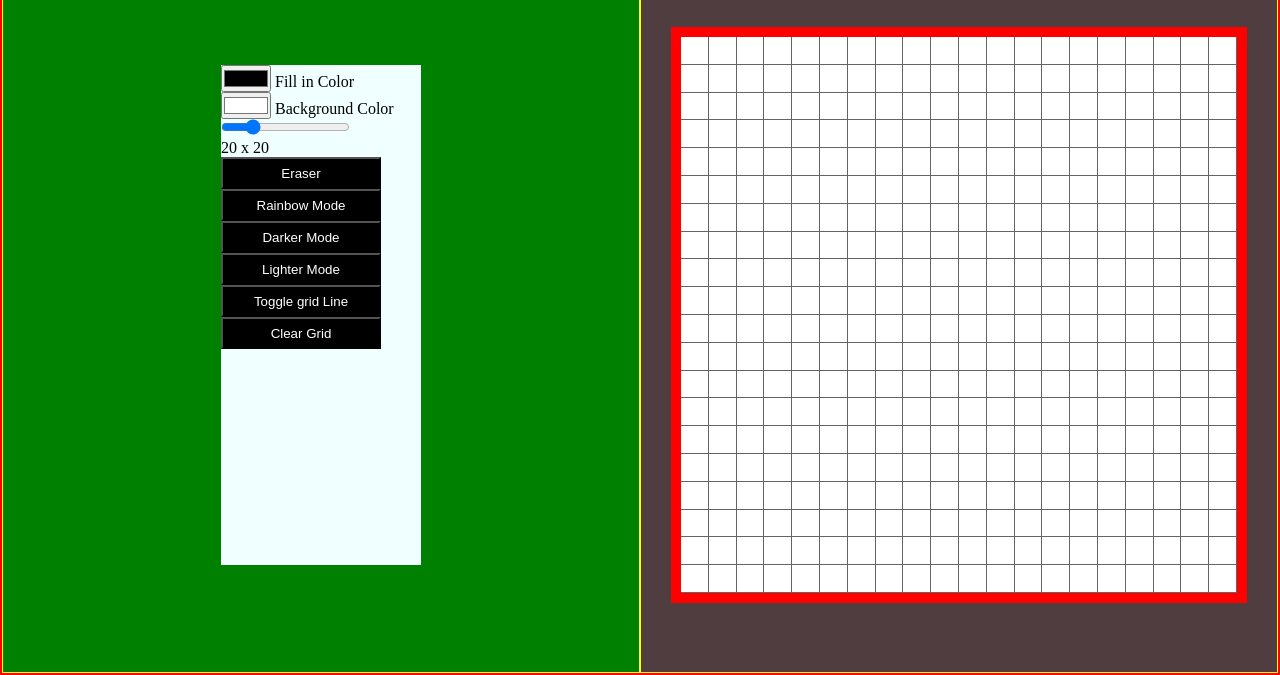
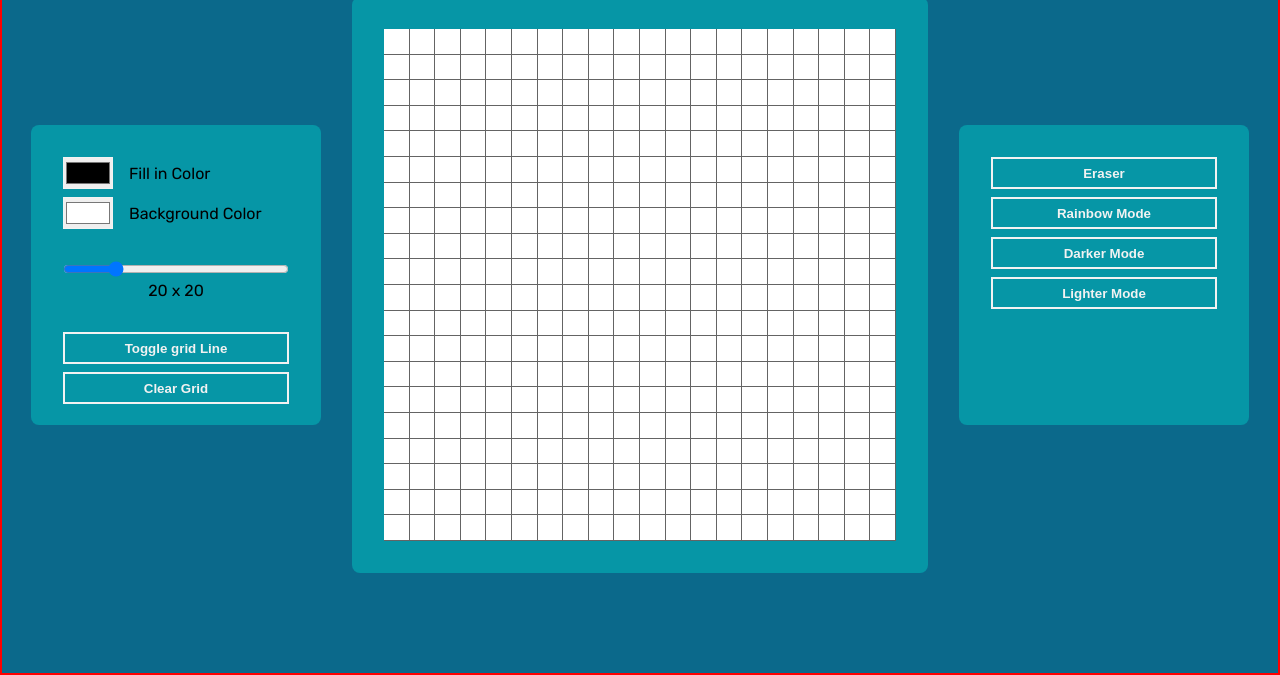
Before and after one commit to Florent-V/TOP_Etch_A_Sketch, a plain HTML site: page index.html in a window 1280 px wide. Shown: the part 125-800 px from the top of the page. Drawn offline with Linux system fonts and the light colour scheme.

Commit message:
v1 terminée

```diff
--- a/index.html
+++ b/index.html
@@ -9,44 +9,45 @@
     <title>Etch A Sketch</title>
 </head>
 <body>
-    <h1>Etch-a-sketch</h1>
 
     <div id="container">
-
         <div id="left">
-            <div id="control_panel">
-                <div>
+            <div class="control_panel">
+                <div class="color-selector item">
                     <input type="color" name="boxColor" id="boxColor" value="#000000">
                     <label for="boxColor">Fill in Color</label>
                 </div>
-                <div>
+                <div class="color-selector item">
                     <input type="color" name="backgroundColor" id="backgroundColor" value="#ffffff">
                     <label for="backgroundColor">Background Color</label>
                 </div>
-
-                <div>
+                <div class="size-selector item">
                     <input type="range" name="gridSize" id="gridSize" value="20" min="1" max="90">
                     <p><span class="gridSizeValue"></span> x <span class="gridSizeValue"></span></p>
                 </div>
-                <button class="mode-btn" id="erase-btn" value="erase-btn">Eraser</button>
-                <button class="mode-btn" id="rainbow-btn" value="rainbow-btn">Rainbow Mode</button>
-                <button class="mode-btn" id="darker-btn" value="darker-btn">Darker Mode</button>
-                <button class="mode-btn" id="lighter-btn" value="lighter-btn">Lighter Mode</button>
-
-                <button class="btn" id="grid-btn">Toggle grid Line</button>
-                <button class="btn" id="clear-btn">Clear Grid</button>
-
-
-
-
-
+                <button class="btn item" id="grid-btn">Toggle grid Line</button>
+                <button class="btn item" id="clear-btn">Clear Grid</button>
             </div>
         </div>
 
 
+        <div id="center">
+            <header>
+                <h1>Etch-a-sketch</h1>
+            </header>
+
+        </div>
+
         <div id="right">
+            <div class="control_panel">
+
+                <button class="mode-btn item" id="erase-btn" value="erase-btn">Eraser</button>
+                <button class="mode-btn item" id="rainbow-btn" value="rainbow-btn">Rainbow Mode</button>
+                <button class="mode-btn item" id="darker-btn" value="darker-btn">Darker Mode</button>
+                <button class="mode-btn item" id="lighter-btn" value="lighter-btn">Lighter Mode</button>
 
 
+            </div>
 
         </div>
 
@@ -58,7 +59,6 @@
 
 
 
-
     <script src="script.js"></script>
 
 </body>
--- a/script.js
+++ b/script.js
@@ -26,7 +26,7 @@ function createGrid(side) {
     let grid = document.createElement('div');
     grid.setAttribute("id", "grid");
     grid.style.backgroundColor = document.getElementById('backgroundColor').value;
-    document.getElementById('right').appendChild(grid);
+    document.getElementById('center').appendChild(grid);
     for (let i = 0; i < side*side; i++) {
         let elt = document.createElement('div');
         elt.classList.add('box');
--- a/style.css
+++ b/style.css
@@ -1,3 +1,13 @@
+@import url('https://fonts.googleapis.com/css2?family=Roboto+Mono:wght@100;200;300;400;500;600;700&family=Roboto:wght@100;300;400;500;700;900&family=Rubik:wght@300;400;500;600;700;800;900&display=swap');
+
+:root
+{
+    --color1: #0b698b;
+    --color2: #0696a6;
+    --color3: #9cd3d8;
+    --color4: #f2f2f2;
+}
+
 *
 {
     box-sizing: border-box;
@@ -7,76 +17,121 @@
 
 body
 {
-    background-color: #503d3f;
+    background-color: var(--color1);
+    font-family: Rubik, sans-serif;
 }
 /*#############################################*/
 /*                SQUELETTE                    */
 /*#############################################*/
 
-h1{
+header
+{
+    display: flex;
+    height: 15vh;
+    align-items: center;
+}
+
+h1
+{
     font-size: 3rem;
-    height: 10vh;
-    text-align: center;
+    color: var(--color4);
 }
 
 #container
 {
-    height: 90vh;
+    height: 100vh;
     display: flex;
     border: 2px solid red;
 }
 
-#right
+#center
 {
+    flex: 2;
+    height: 100%;
+    display: flex;
+    flex-direction: column;
+    align-items: center;
+    justify-content: flex-start;
+}
+
+#left, #right {
     flex: 1;
     height: 100%;
     display: flex;
     align-items: center;
-    justify-content: center;
 }
 
-#left {
-    background-color: green;
-    flex: 1;
-    height: 100%;
-    display: flex;
+#left
+{
+    justify-content: flex-end;
 }
 
-#right, #left
+#right
 {
-    border: 1px solid yellow;
+    justify-content: flex-start;
 }
+
 /*#############################################*/
-/*                      LEFT                   */
+/*                CONTROL PANLES               */
 /*#############################################*/
 
-
-/* CONTROL PANEL */
-#control_panel
+.control_panel
 {
-    margin: auto;
-    width: 200px;
-    height: 500px;
-    background-color: azure;
+    width: 290px;
+    height: min(300px, 100vh);
+    background-color: var(--color2);
+    padding: 2rem;
+    border-radius: 0.5rem;
 }
 
+.item
+{
+    margin-bottom: 0.5rem;;
+}
+
+.color-selector
+{
+    display: flex;
+    gap: 1rem;
+    align-items: center;
+}
+
+.color-selector input
+{
+    border: 1px solid var(--color4);
+    height: 2rem;
+}
+
+.size-selector input{
+    width: 100%;
+}
+
+.size-selector{
+    text-align: center;
+    margin: 2rem 0;
+}
 .mode-btn, .btn
 {
     display: block;
-    background-color: black;
-    color: white;
-    width: 80%;
+    color: var(--color4);
+    width: 100%;
     height: 2rem;
+    border: 2px solid var(--color4);
+    background-color: var(--color2);
+    font-weight: 600;
 }
 
 .btn-selected, .btn:active
 {
-    background-color: white;
-    color: black;
+    background-color: var(--color4);
+    color: var(--color2);
 }
 
+
+
+
 /*#############################################*/
-/*                      RIGHT                  */
+/*                    CENTER                   */
 /*#############################################*/
 
 /* SKETCH GRID */
@@ -84,7 +139,8 @@ h1{
 {
     width : min(45vw, 80vh);
     aspect-ratio: 1 / 1;
-    border: 10px solid red;
+    border: 2rem solid var(--color2);
+    border-radius: 0.5rem;
     display: grid;
     background-color: #fff;
 }
```
Also changed, not shown: brouillon.js (added).
